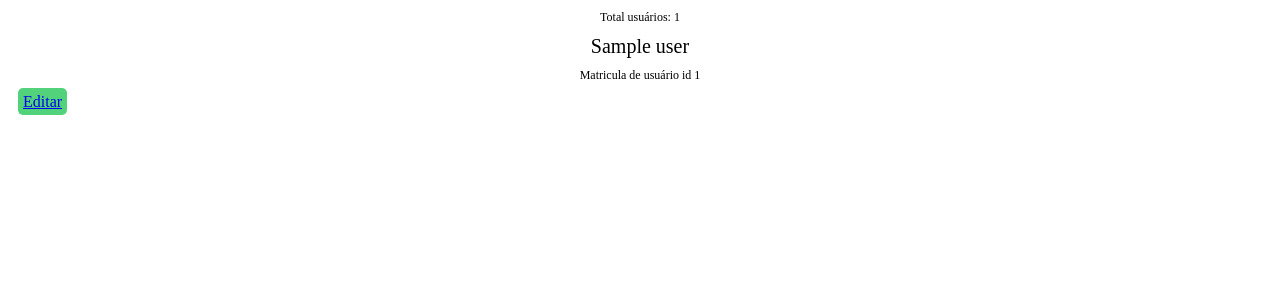
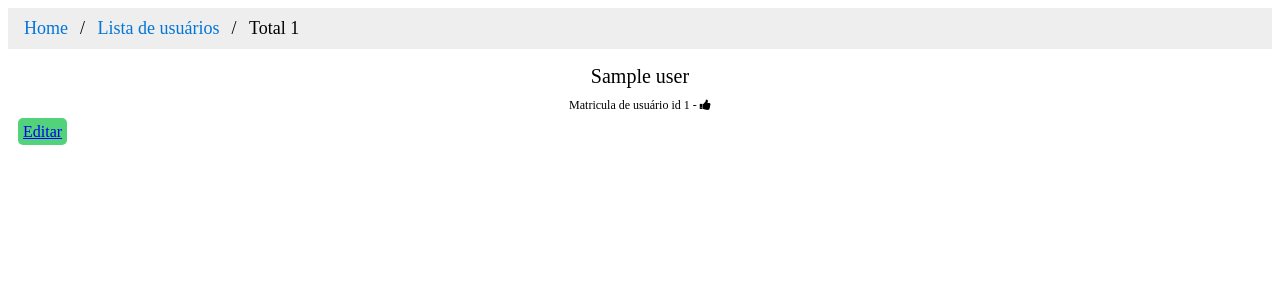
Before and after one commit to RafaelBlum/Plates-exemple, a PHP site: template templates/admin/users.php in a window 1280 px wide. Shown: the top 300 px of the page. Run offline with PHP 8.4, Linux system fonts and the light colour scheme; the template is opened without the code that fills it: most values are stand-ins (such as "Sample title", 1, 10 or a date in 2020).

Commit message:
edit templates and gif motion

```diff
--- a/assets/users-style.css
+++ b/assets/users-style.css
@@ -19,7 +19,7 @@ p{
       font-weight: normal;
   }
 
-a {
+.link {
     text-align: center;
     margin: 10px;
     padding: 5px;
@@ -28,3 +28,35 @@ a {
     font-weight: normal;
     background: rgb(83, 210, 124, 1);
 }
+
+/* Style the list */
+ul.breadcrumb {
+    padding: 10px 16px;
+    list-style: none;
+    background-color: #eee;
+}
+
+/* Display list items side by side */
+ul.breadcrumb li {
+    display: inline;
+    font-size: 18px;
+}
+
+/* Add a slash symbol (/) before/behind each list item */
+ul.breadcrumb li+li:before {
+    padding: 8px;
+    color: black;
+    content: "/\00a0";
+}
+
+/* Add a color to all links inside the list */
+ul.breadcrumb li a {
+    color: #0275d8;
+    text-decoration: none;
+}
+
+/* Add a color on mouse-over */
+ul.breadcrumb li a:hover {
+    color: #01447e;
+    text-decoration: underline;
+}
--- a/templates/admin/layout.php
+++ b/templates/admin/layout.php
@@ -10,6 +10,19 @@
 </head>
 <body>
 
+<div class="header">
+    <h1>Plates Engine</h1>
+    <p>Working with Plate Engine - Implementing a simple and native PHP system</p>
+</div>
+
+<?php if($v->section("nav-profile")): ?>
+    <nav class="msg-info"><?= $v->section("nav-profile"); ?></nav>
+<?php elseif($v->section("nav-list")): ?>
+    <nav class="msg-info"><?= $v->section("nav-list"); ?></nav>
+<?php else: ?>
+    <p class="msg-success">Home page</p>
+<?php endif; ?>
+
 <!---->
 <?=$v->section('content')?>
 
--- a/templates/admin/users.php
+++ b/templates/admin/users.php
@@ -3,25 +3,36 @@
 
 <?php $v->push('style') ?>
     <link rel="stylesheet" type="text/css" href="./assets/users-style.css">
+    <!-- Add icon library -->
+    <link rel="stylesheet" href="https://cdnjs.cloudflare.com/ajax/libs/font-awesome/4.7.0/css/font-awesome.min.css">
 <?php $v->end() ?>
 
-<p>Total usuários: <?= count($users); ?></p>
+<?php $v->start('nav-list'); ?>
+    <ul class="breadcrumb">
+        <li><a href="./">Home</a></li>
+        <li><a href="./">Lista de usuários</a></li>
+        <li>Total <?= count($users); ?></li>
+    </ul>
+<?php $v->stop(); ?>
 
+<div class="container-users">
     <?php foreach ($users as $k => $user): ?>
         <section class="container flex">
             <div class="item">
                 <h1><?= "{$user->getName()}"; ?></h1>
-            <p><?= "Matricula de usuário id {$user->getId()}"; ?></p>
-            <a href="?id=<?=$user->getId(); ?>" title="editar">Editar</a>
+                <p><?= "Matricula de usuário id {$user->getId()}"; ?> - <i onclick="myFunction(this)" class="fa fa-thumbs-up"></i></p>
+                <a class="link" href="?id=<?=$user->getId(); ?>" title="editar">Editar</a>
             </div>
         </section>
 
     <?php endforeach; ?>
-
+</div>
 
 
 <?php $v->push('scripts') ?>
 <script>
-    // JavaScript
+    function myFunction(x) {
+        x.classList.toggle("fa-thumbs-down");
+    }
 </script>
 <?php $v->end() ?>
```
Also changed, not shown: assets/style.css (+32 -5 lines), templates/admin/profile.php (+10 -3 lines), README.md, plates-engine.gif (added). Lines whose indentation alone changed are shown as unchanged.
